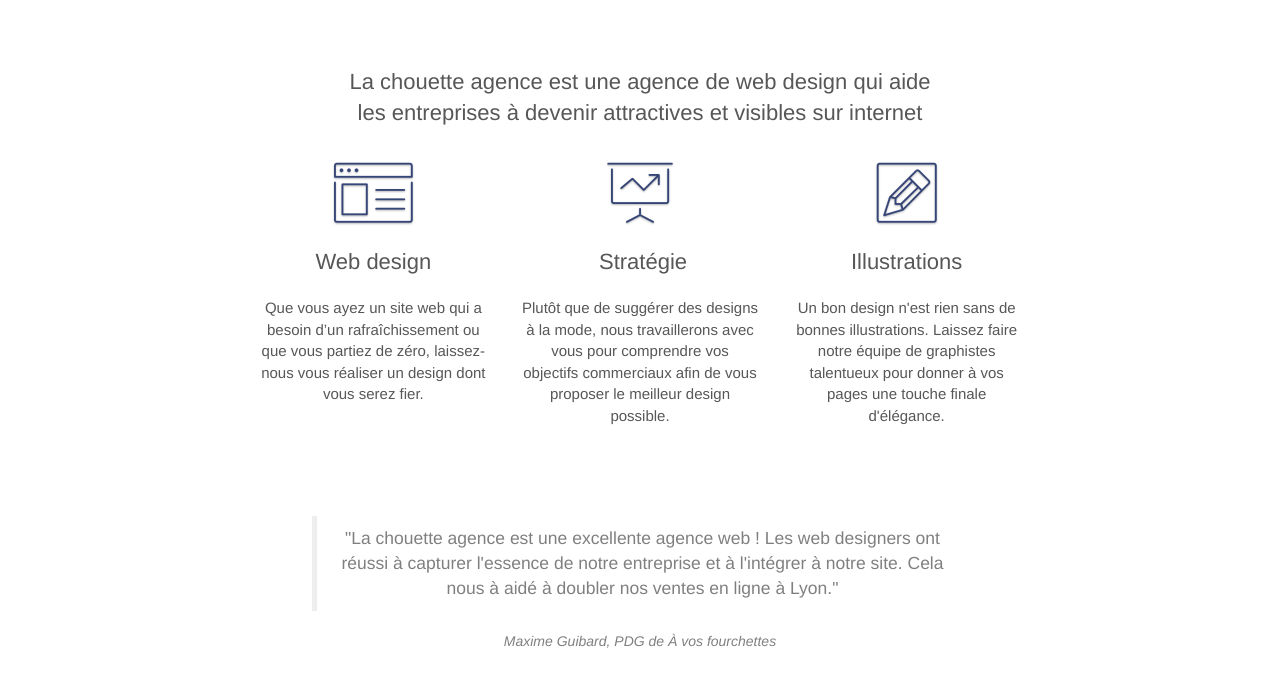
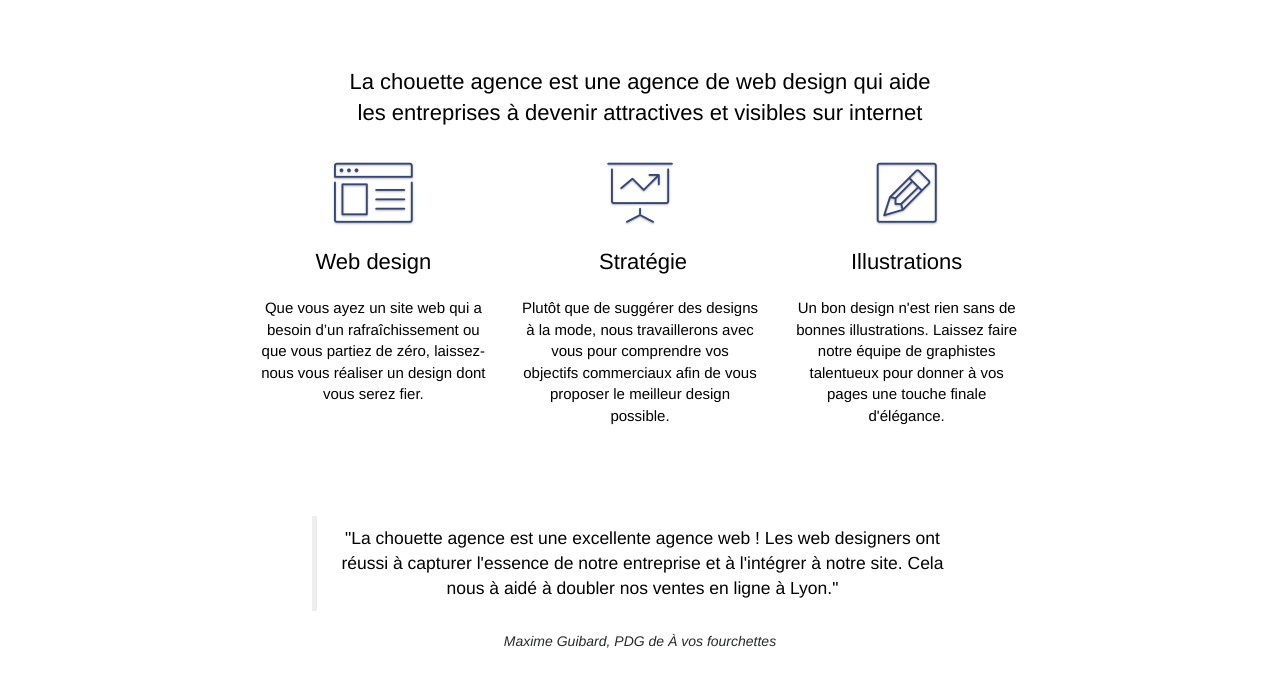
Before and after one commit to cassandra2905/CassandraBlanc_4_12042021, a plain HTML site: page index.html in a window 1280 px wide. Shown: the part 593-1292 px from the top of the page. Drawn offline with Linux system fonts and the light colour scheme; grey boxes are pictures that could not be loaded.

Commit message:
commit accessibility contrast SEO

```diff
--- a/style.css
+++ b/style.css
@@ -651,7 +651,7 @@ label,
 a {
     font-family: "helvetica";
     font-weight: 400;
-    color: #575757!important;
+    color: black!important;
 }
 
 h5.h5-contact {
@@ -686,6 +686,13 @@ p {
     font-size: 1.5rem;
 }
 
+blockquote {
+    color: black;
+}
+
+cite {
+    color: #272a2b;
+}
 .tight-width-whitespace {
     max-width: 600px;
     margin: auto auto auto auto;
@@ -725,6 +732,7 @@ h3 {
 .h3-text-center h3 {
     text-transform: none;
     font-weight: normal;
+    color: black;
 
 }
 
```
